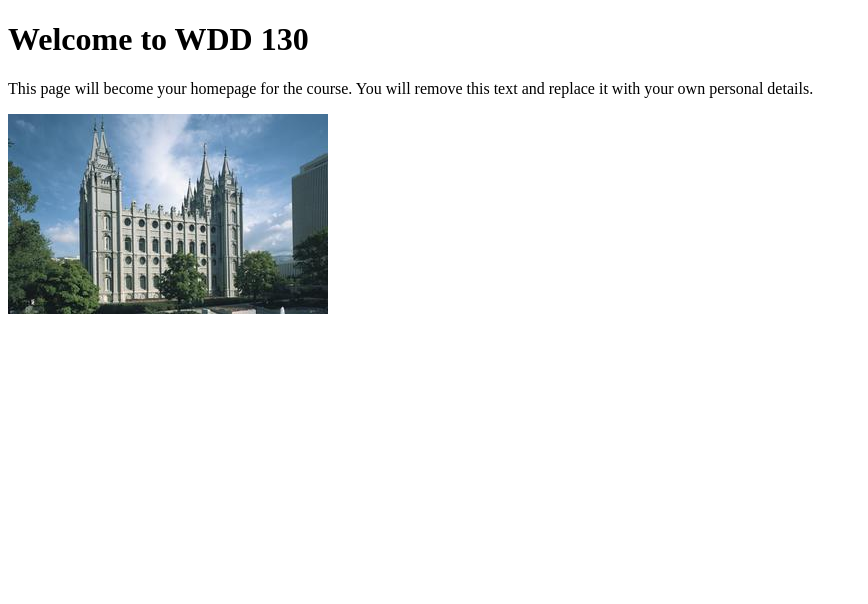
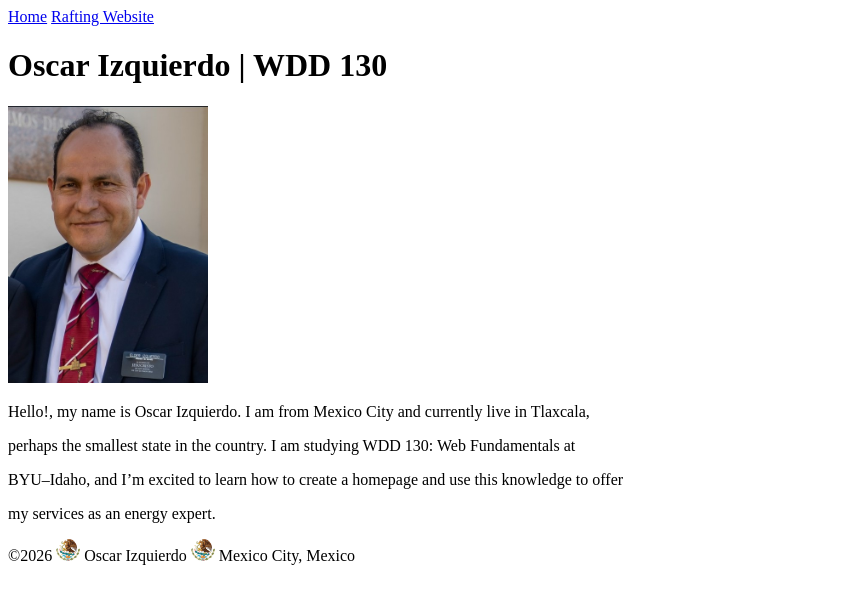
Before and after one commit to izceos67/wdd130, a plain HTML site: page index.html in a window 1280 px wide. Shown: the whole page, without its empty margins (0-868 px from the left). Drawn offline with Linux system fonts and the light colour scheme.

Commit message:
Update index.html with W01 assignment

```diff
--- a/index.html
+++ b/index.html
@@ -1,5 +1,5 @@
 <!DOCTYPE html>
-<html lang="en">
+<html lang="en-US">
 
 <head>
     <meta charset="UTF-8">
@@ -8,10 +8,23 @@
 </head>
 
 <body>
-    <h1>Welcome to WDD 130</h1>
-    <p>This page will become your homepage for the course. You will remove this text and replace it with your own personal details.</p>
-
-    <img src="images/salt-lake-temple.jpg" alt="The Salt Lake Temple.">
+    <header>
+        <nav>
+            <a href="#">Home</a>
+            <a href="wwr/">Rafting Website</a>
+        </nav>
+    </header>
+    <main>
+        <h1>Oscar Izquierdo | WDD 130</h1>
+        <img src="images/profile.jpg" alt="Hello, my name is Oscar Izquierdo" width="200">
+        <p>Hello!, my name is Oscar Izquierdo. I am from Mexico City and currently live in Tlaxcala,</p>
+        <p>perhaps the smallest state in the country. I am studying WDD 130: Web Fundamentals at</p>
+        <p>BYU–Idaho, and I’m excited to learn how to create a homepage and use this knowledge to offer
+        <p>my services as an energy expert.</p>
+    </main>
+    <footer>
+        <p>&copy;2026 <img src="images/mxf.jpg" alt="Mexican Flag Icon" width="24" height="22"> Oscar Izquierdo <img src="images/mxf.jpg" alt="Mexican Flag Icon" width="24" height="22"> Mexico City, Mexico</p>
+    </footer>
 </body>
 
 </html>
```
Also changed, not shown: week01/first-page.html (+2 -1 lines), week01/images.html (+1 -1 lines), images/mxf.jpg (added), images/profile-small.jpg (added), images/profile.jpg (added), week01/images/temple-small.jpg (added).
